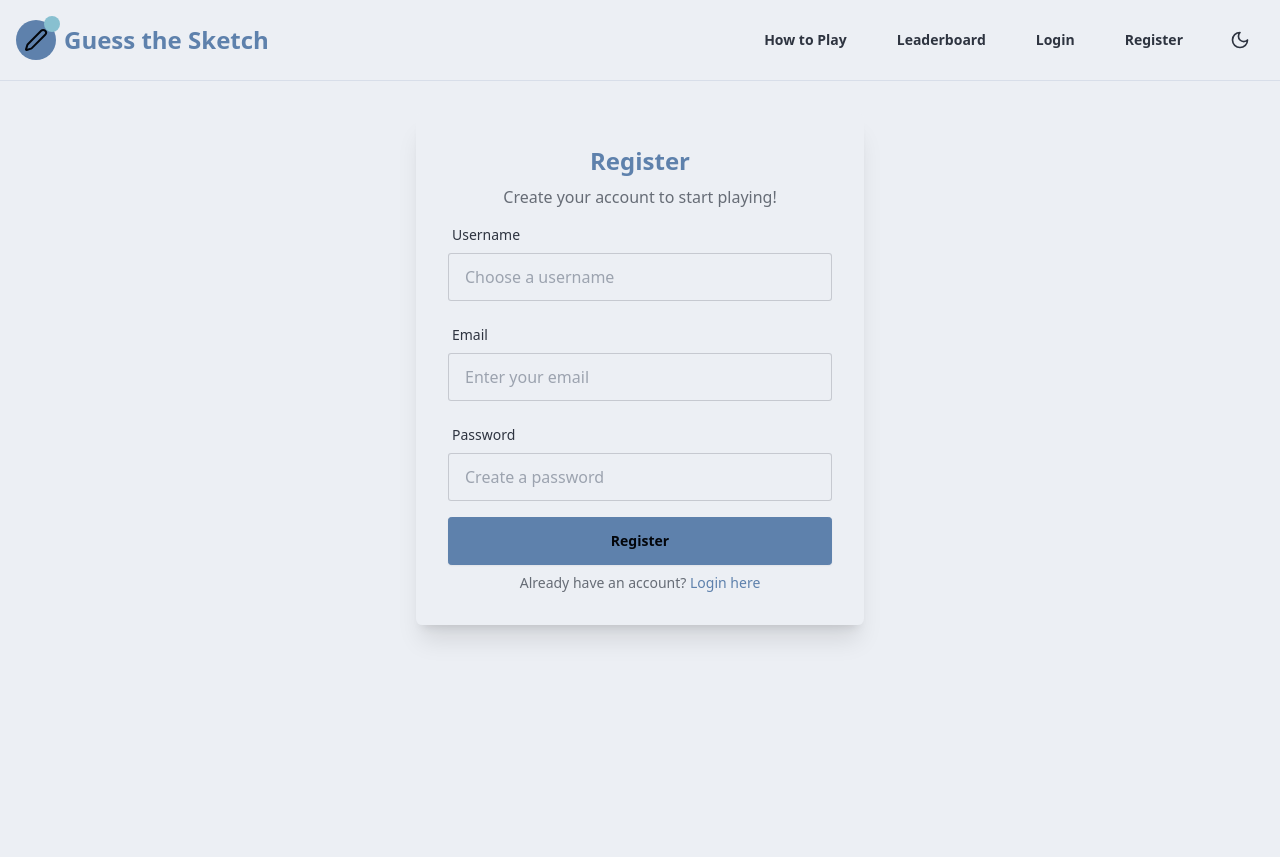
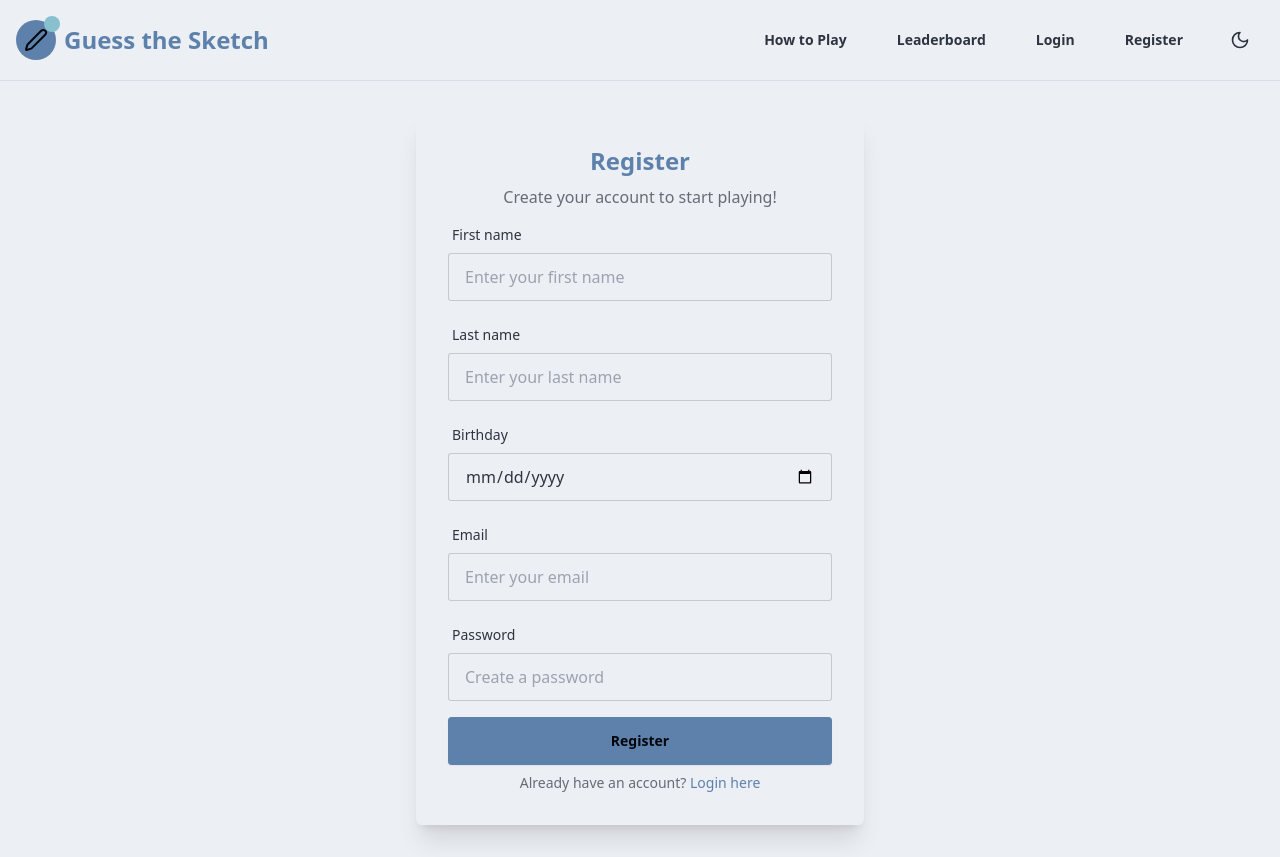
Before and after one commit to adnedelcu/guess-the-sketch-fe, a React (Vite) app: page /register in a window 1280 px wide. Before the commit the page ends 800 px from the top, so only its background shows below. Built offline with nearby package versions, Linux system fonts and the light colour scheme; no server answers.

Commit message:
Added integration of authentication

```diff
--- a/package.json
+++ b/package.json
@@ -10,6 +10,8 @@
     "preview": "vite preview"
   },
   "dependencies": {
+    "axios": "^1.7.8",
+    "dayjs": "^1.11.13",
     "lucide-react": "^0.462.0",
     "react": "^18.3.1",
     "react-dom": "^18.3.1",
--- a/src/contexts/AuthContext.tsx
+++ b/src/contexts/AuthContext.tsx
@@ -1,14 +1,16 @@
-import { createContext, useContext, useState, ReactNode } from 'react'
+import { createContext, useContext, useState, ReactNode, useEffect } from 'react'
 
 type User = {
-  id: string
-  username: string
+  _id: string
+  firstName: string
+  lastName: string
   email: string
+  birthday: Date
 }
 
 type AuthContextType = {
   user: User | null
-  login: (user: User) => void
+  login: (token: string, user: User) => void
   logout: () => void
 }
 
@@ -17,13 +19,22 @@ const AuthContext = createContext<AuthContextType | undefined>(undefined)
 export function AuthProvider({ children }: { children: ReactNode }) {
   const [user, setUser] = useState<User | null>(null)
 
-  const login = (userData: User) => {
+  const login = (token: string, userData: User) => {
+    localStorage.setItem('token', token)
     setUser(userData)
   }
 
   const logout = () => {
     setUser(null)
   }
+
+  useEffect(() => {
+    const token = localStorage.getItem('token');
+    if (token) {
+      const user = JSON.parse(atob(token.split('.')[1]));
+      setUser(user);
+    }
+  }, []);
 
   return (
     <AuthContext.Provider value={{ user, login, logout }}>
--- a/src/pages/Home.tsx
+++ b/src/pages/Home.tsx
@@ -34,7 +34,7 @@ export default function Home() {
           title="Practice"
           description="Practice your drawing skills in single-player mode."
           action="Start Practice"
-          onClick={() => handleAction('/draw')}
+          onClick={() => handleAction('/draw/practice')}
         />
       </div>
     </div>
--- a/src/pages/JoinRoom.tsx
+++ b/src/pages/JoinRoom.tsx
@@ -27,7 +27,7 @@ export default function JoinRoom() {
         return
       }
 
-      const joined = joinRoom(formattedCode, user.id)
+      const joined = joinRoom(formattedCode, user._id)
       if (joined) {
         navigate(`/lobby/${formattedCode}`)
       } else {
--- a/src/pages/Login.tsx
+++ b/src/pages/Login.tsx
@@ -1,17 +1,28 @@
 import { useState } from 'react'
 import { useNavigate, Link } from 'react-router-dom'
 import { useAuth } from '../contexts/AuthContext'
+import axios from 'axios'
 
 export default function Login() {
   const [email, setEmail] = useState('')
   const [password, setPassword] = useState('')
+  const [error, setError] = useState('')
   const navigate = useNavigate()
   const { login } = useAuth()
+  const API_URL = import.meta.env.VITE_API_URL
 
-  const handleSubmit = (e: React.FormEvent) => {
+  const handleSubmit = async (e: React.FormEvent) => {
     e.preventDefault()
-    login({ id: '1', username: 'testuser', email })
-    navigate('/profile')
+    const loginDto = { email, password }
+    const response = await axios.post(`${API_URL}/auth/login`, loginDto).catch(err => {
+      setError(err.response?.data?.message || err.message)
+    })
+    if (response) {
+      const token = response.data?.token;
+      const user = JSON.parse(atob(token?.split('.')[1]))
+      login(token, user)
+      navigate('/profile')
+    }
   }
 
   return (
@@ -46,6 +57,13 @@ export default function Login() {
               required
             />
           </div>
+
+          {error && (
+            <div className="alert alert-error">
+              <span>{error}</span>
+            </div>
+          )}
+
           <button type="submit" className="btn btn-primary w-full">
             Login
           </button>
--- a/src/pages/Profile.tsx
+++ b/src/pages/Profile.tsx
@@ -1,6 +1,7 @@
 import { useEffect } from 'react'
 import { useNavigate } from 'react-router-dom'
 import { useAuth } from '../contexts/AuthContext'
+import dayjs from 'dayjs'
 
 export default function Profile() {
   const { user, logout } = useAuth()
@@ -25,12 +26,20 @@ export default function Profile() {
         <h2 className="card-title text-2xl font-bold text-center text-primary justify-center">User Profile</h2>
         <div className="space-y-4">
           <div>
-            <p className="text-sm font-medium text-base-content/70">Username</p>
-            <p className="text-lg">{user.username}</p>
+            <p className="text-sm font-medium text-base-content/70">First name</p>
+            <p className="text-lg">{user.firstName}</p>
+          </div>
+          <div>
+            <p className="text-sm font-medium text-base-content/70">Last name</p>
+            <p className="text-lg">{user.lastName}</p>
           </div>
           <div>
             <p className="text-sm font-medium text-base-content/70">Email</p>
             <p className="text-lg">{user.email}</p>
+          </div>
+          <div>
+            <p className="text-sm font-medium text-base-content/70">Birthday</p>
+            <p className="text-lg">{dayjs(user.birthday).format('YYYY-MM-DD')}</p>
           </div>
           <button onClick={handleLogout} className="btn btn-outline w-full">Logout</button>
         </div>
--- a/src/pages/Register.tsx
+++ b/src/pages/Register.tsx
@@ -1,18 +1,34 @@
+import dayjs from 'dayjs'
 import { useState } from 'react'
 import { useNavigate, Link } from 'react-router-dom'
 import { useAuth } from '../contexts/AuthContext'
+import axios from 'axios'
 
 export default function Register() {
-  const [username, setUsername] = useState('')
+  const API_URL = import.meta.env.VITE_API_URL
+  const [firstName, setFirstName] = useState('')
+  const [lastName, setLastName] = useState('')
   const [email, setEmail] = useState('')
+  const [error, setError] = useState('')
+  const [birthday, setBirthday] = useState('')
   const [password, setPassword] = useState('')
   const navigate = useNavigate()
   const { login } = useAuth()
+  const maxDate = dayjs().subtract(18, 'year').toDate().toJSON().split('T')[0]
 
-  const handleSubmit = (e: React.FormEvent) => {
+  const handleSubmit = async (e: React.FormEvent) => {
     e.preventDefault()
-    login({ id: '1', username, email })
-    navigate('/profile')
+    setError('')
+    const registerDto = { firstName, lastName, email, password, birthday }
+    const response = await axios.post(`${API_URL}/auth/register`, registerDto).catch(err => {
+      setError(err.response?.data?.message || err.message)
+    })
+    if (response) {
+      const token = response.data?.token
+      const user = JSON.parse(atob(token?.split('.')[1]))
+      login(token, user)
+      navigate('/profile')
+    }
   }
 
   return (
@@ -23,14 +39,41 @@ export default function Register() {
         <form onSubmit={handleSubmit} className="space-y-4">
           <div className="form-control">
             <label className="label">
-              <span className="label-text">Username</span>
+              <span className="label-text">First name</span>
             </label>
             <input
               type="text"
-              placeholder="Choose a username"
+              placeholder="Enter your first name"
               className="input input-bordered"
-              value={username}
-              onChange={(e) => setUsername(e.target.value)}
+              value={firstName}
+              onChange={(e) => setFirstName(e.target.value)}
+              required
+            />
+          </div>
+          <div className="form-control">
+            <label className="label">
+              <span className="label-text">Last name</span>
+            </label>
+            <input
+              type="text"
+              placeholder="Enter your last name"
+              className="input input-bordered"
+              value={lastName}
+              onChange={(e) => setLastName(e.target.value)}
+              required
+            />
+          </div>
+          <div className="form-control">
+            <label className="label">
+              <span className="label-text">Birthday</span>
+            </label>
+            <input
+              type="date"
+              placeholder="Enter your birthday"
+              className="input input-bordered"
+              value={birthday}
+              max={maxDate}
+              onChange={(e) => setBirthday(e.target.value)}
               required
             />
           </div>
@@ -60,6 +103,13 @@ export default function Register() {
               required
             />
           </div>
+
+          {error && (
+            <div className="alert alert-error">
+              <span>{error}</span>
+            </div>
+          )}
+
           <button type="submit" className="btn btn-primary w-full">
             Register
           </button>
--- a/src/utils/roomUtils.ts
+++ b/src/utils/roomUtils.ts
@@ -16,6 +16,7 @@ export function createRoom(roomCode: string, ownerId: string): void {
 }
 
 export function roomExists(roomCode: string): boolean {
+  console.log(rooms, roomCode)
   return rooms.has(roomCode)
 }
 
```
Also changed, not shown: 2 other files (tests, documents, lock files or other folders).
